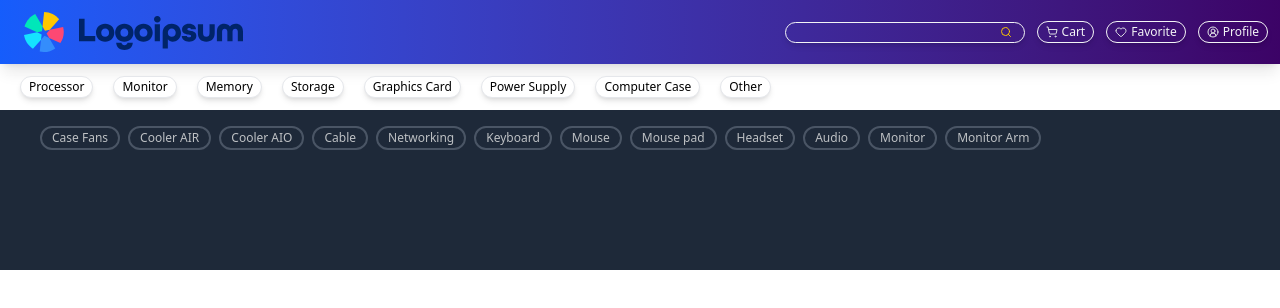
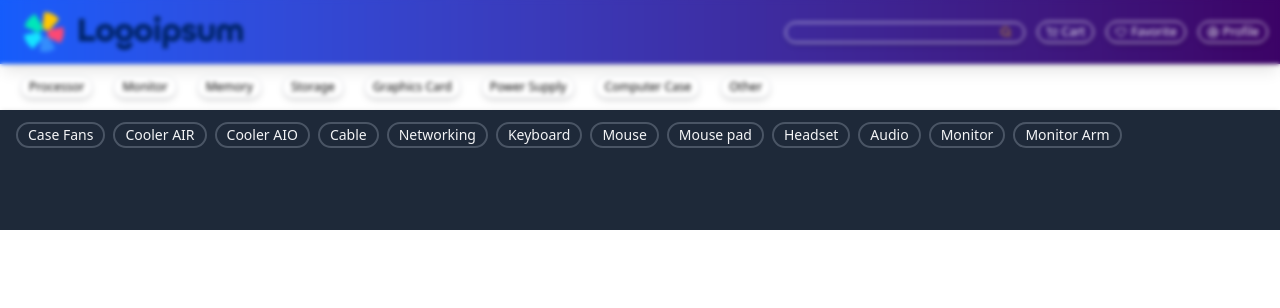
Before and after one commit to joseph-banaag/e-comm, a Next.js app: page / in a window 1280 px wide. Both pictures are taken after a click on the button "Other". Shown: the top 308 px of the page. Built offline with nearby package versions, Linux system fonts and the light colour scheme.

Commit message:
added collapsible and removed shadcn collapsible

```diff
--- a/components/sections/navbar/NavSubMenu.tsx
+++ b/components/sections/navbar/NavSubMenu.tsx
@@ -1,5 +1,5 @@
 import {storeLinks} from "@/components/constant/storeLinks";
-import OtherLinks from "@/components/ui/OtherLinks";
+import CollapsibleLinkContents from "@/components/ui/CollapsibleLinkContents";
 
 const NavSubMenu = () => {
   return (
@@ -28,7 +28,7 @@ const NavSubMenu = () => {
           {storeLinks.computer_case}
         </li>
         <li className="subNavBtn">
-          <OtherLinks/>
+          <CollapsibleLinkContents/>
         </li>
       </ul>
     </div>
--- /dev/null
+++ b/components/ui/CollapsibleLinkContents.tsx
@@ -0,0 +1,43 @@
+"use client"
+import {storeLinks} from "../constant/storeLinks";
+import styles from "./links.module.css"
+import {useState} from "react";
+
+const CollapsibleLinkContents = () => {
+  const [isOpen, setIsOpen] = useState<boolean>(false);
+
+  const handleOpen = () => {
+    setIsOpen(!isOpen);
+  }
+  const handleClose = () => {
+    setIsOpen(!isOpen)
+  };
+
+  return (
+    <div>
+      <div
+        className={`${isOpen ? "block" : "hidden"} w-full h-full absolute top-0 right-0 left-0 backdrop-blur-[2px]`}
+        onClick={handleClose}/>
+      <button onClick={handleOpen}>
+        Other
+      </button>
+      <ul
+        className={`${isOpen ? "absolute" : "hidden"} flex flex-wrap px-4 pt-3 pb-7 gap-2  top-[110px] left-0 right-0 w-full h-30 bg-gray-800 text-sm text-gray-100`}>
+        <li id={styles.otherLinksContent}>{storeLinks.case_fans}</li>
+        <li id={styles.otherLinksContent}>{storeLinks.cpu_cooler_air}</li>
+        <li id={styles.otherLinksContent}>{storeLinks.cpu_cooler_aio}</li>
+        <li id={styles.otherLinksContent}>{storeLinks.cable}</li>
+        <li id={styles.otherLinksContent}>{storeLinks.networking}</li>
+        <li id={styles.otherLinksContent}>{storeLinks.keyboard}</li>
+        <li id={styles.otherLinksContent}>{storeLinks.mouse}</li>
+        <li id={styles.otherLinksContent}>{storeLinks.mouse_pad}</li>
+        <li id={styles.otherLinksContent}>{storeLinks.headset}</li>
+        <li id={styles.otherLinksContent}>{storeLinks.audio}</li>
+        <li id={styles.otherLinksContent}>{storeLinks.monitor}</li>
+        <li id={styles.otherLinksContent}>{storeLinks.monitor_arm}</li>
+      </ul>
+    </div>
+  )
+};
+
+export default CollapsibleLinkContents;
--- a/components/ui/OtherLinks.tsx
+++ /dev/null
@@ -1,36 +0,0 @@
-"use client";
-import React, { useEffect, useRef } from "react";
-import {
-  Collapsible,
-  CollapsibleContent,
-  CollapsibleTrigger,
-} from "@/components/ui/collapsible";
-import OtherLinksContent from "./OtherLinksContent";
-
-const OtherLinks = () => {
-  const [isOpen, setIsOpen] = React.useState(false);
-  const menuRef = useRef<HTMLDivElement | null>(null);
-
-  useEffect(() => {
-
-  })
-
-
-  return (
-    <Collapsible open={isOpen} onOpenChange={setIsOpen} className="static">
-      <CollapsibleTrigger asChild>
-        <button type="button" className="cursor-pointer">
-          Other
-        </button>
-      </CollapsibleTrigger>
-
-      <CollapsibleContent className="absolute top-[110px] left-0 right-0">
-        <div className="h-40 w-full px-5 py-1 bg-gray-800 text-xs text-[#bec1c4]">
-          <OtherLinksContent />
-        </div>
-      </CollapsibleContent>
-    </Collapsible>
-  );
-};
-
-export default OtherLinks;
--- a/components/ui/OtherLinksContent.tsx
+++ /dev/null
@@ -1,24 +0,0 @@
-import { storeLinks } from "../constant/storeLinks";
-import styles from "./links.module.css"
-const OtherLinksContent = () => {
-  return (
-    <div>
-     <ul className="flex flex-wrap gap-2 px-5 py-3 ">
-      <li id={styles.otherLinksContent}>{storeLinks.case_fans}</li>
-      <li id={styles.otherLinksContent}>{storeLinks.cpu_cooler_air}</li>
-      <li id={styles.otherLinksContent}>{storeLinks.cpu_cooler_aio}</li>
-      <li id={styles.otherLinksContent}>{storeLinks.cable}</li>
-      <li id={styles.otherLinksContent}>{storeLinks.networking}</li>
-      <li id={styles.otherLinksContent}>{storeLinks.keyboard}</li>
-      <li id={styles.otherLinksContent}>{storeLinks.mouse}</li>
-      <li id={styles.otherLinksContent}>{storeLinks.mouse_pad}</li>
-      <li id={styles.otherLinksContent}>{storeLinks.headset}</li>
-      <li id={styles.otherLinksContent}>{storeLinks.audio}</li>
-      <li id={styles.otherLinksContent}>{storeLinks.monitor}</li>
-      <li id={styles.otherLinksContent}>{storeLinks.monitor_arm}</li>
-     </ul>
-    </div>
-  )
-};
-
-export default OtherLinksContent;
--- a/components/ui/button.tsx
+++ /dev/null
@@ -1,60 +0,0 @@
-import * as React from "react"
-import { Slot } from "@radix-ui/react-slot"
-import { cva, type VariantProps } from "class-variance-authority"
-
-import { cn } from "@/lib/utils"
-
-const buttonVariants = cva(
-  "inline-flex items-center justify-center gap-2 whitespace-nowrap rounded-md text-sm font-medium transition-all disabled:pointer-events-none disabled:opacity-50 [&_svg]:pointer-events-none [&_svg:not([class*='size-'])]:size-4 shrink-0 [&_svg]:shrink-0 outline-none focus-visible:border-ring focus-visible:ring-ring/50 focus-visible:ring-[3px] aria-invalid:ring-destructive/20 dark:aria-invalid:ring-destructive/40 aria-invalid:border-destructive",
-  {
-    variants: {
-      variant: {
-        default: "bg-primary text-primary-foreground hover:bg-primary/90",
-        destructive:
-          "bg-destructive text-white hover:bg-destructive/90 focus-visible:ring-destructive/20 dark:focus-visible:ring-destructive/40 dark:bg-destructive/60",
-        outline:
-          "border bg-background shadow-xs hover:bg-accent hover:text-accent-foreground dark:bg-input/30 dark:border-input dark:hover:bg-input/50",
-        secondary:
-          "bg-secondary text-secondary-foreground hover:bg-secondary/80",
-        ghost:
-          "hover:bg-accent hover:text-accent-foreground dark:hover:bg-accent/50",
-        link: "text-primary underline-offset-4 hover:underline",
-      },
-      size: {
-        default: "h-9 px-4 py-2 has-[>svg]:px-3",
-        sm: "h-8 rounded-md gap-1.5 px-3 has-[>svg]:px-2.5",
-        lg: "h-10 rounded-md px-6 has-[>svg]:px-4",
-        icon: "size-9",
-        "icon-sm": "size-8",
-        "icon-lg": "size-10",
-      },
-    },
-    defaultVariants: {
-      variant: "default",
-      size: "default",
-    },
-  }
-)
-
-function Button({
-  className,
-  variant,
-  size,
-  asChild = false,
-  ...props
-}: React.ComponentProps<"button"> &
-  VariantProps<typeof buttonVariants> & {
-    asChild?: boolean
-  }) {
-  const Comp = asChild ? Slot : "button"
-
-  return (
-    <Comp
-      data-slot="button"
-      className={cn(buttonVariants({ variant, size, className }))}
-      {...props}
-    />
-  )
-}
-
-export { Button, buttonVariants }
--- a/components/ui/button/BurgerBtn.tsx
+++ b/components/ui/button/BurgerBtn.tsx
@@ -1,5 +1,5 @@
 "use client";
-import SideNavbar from "@/components/sections/navbar/SideNavbar";
+import HamburgerMenu from "@/components/sections/navbar/HamburgerMenu";
 import styles from "./navBtn.module.css";
 import {useState} from "react";
 
@@ -30,7 +30,7 @@ const BurgerBtn = () => {
                onChange={handleChecked}
         />
       </label>
-      <SideNavbar isActive={checked}/>
+      <HamburgerMenu isActive={checked}/>
     </div>
   );
 };
--- a/components/ui/collapsible.tsx
+++ /dev/null
@@ -1,34 +0,0 @@
-"use client"
-import React from  "react"
-
-import * as CollapsiblePrimitive from "@radix-ui/react-collapsible"
-
-function Collapsible({
-  ...props
-}: React.ComponentProps<typeof CollapsiblePrimitive.Root>) {
-  return <CollapsiblePrimitive.Root data-slot="collapsible" {...props} />
-}
-
-function CollapsibleTrigger({
-  ...props
-}: React.ComponentProps<typeof CollapsiblePrimitive.CollapsibleTrigger>) {
-  return (
-    <CollapsiblePrimitive.CollapsibleTrigger
-      data-slot="collapsible-trigger"
-      {...props}
-    />
-  )
-}
-
-function CollapsibleContent({
-  ...props
-}: React.ComponentProps<typeof CollapsiblePrimitive.CollapsibleContent>) {
-  return (
-    <CollapsiblePrimitive.CollapsibleContent
-      data-slot="collapsible-content"
-      {...props}
-    />
-  )
-}
-
-export { Collapsible, CollapsibleTrigger, CollapsibleContent }
--- a/components/ui/links.module.css
+++ b/components/ui/links.module.css
@@ -4,4 +4,5 @@
     padding: 2px 10px;
     display: flex;
     align-items: center;
+    max-height: 26px;
 }
```
Also changed, not shown: components.json (deleted), components/ui/OtherLinksDrawer.tsx (deleted).
